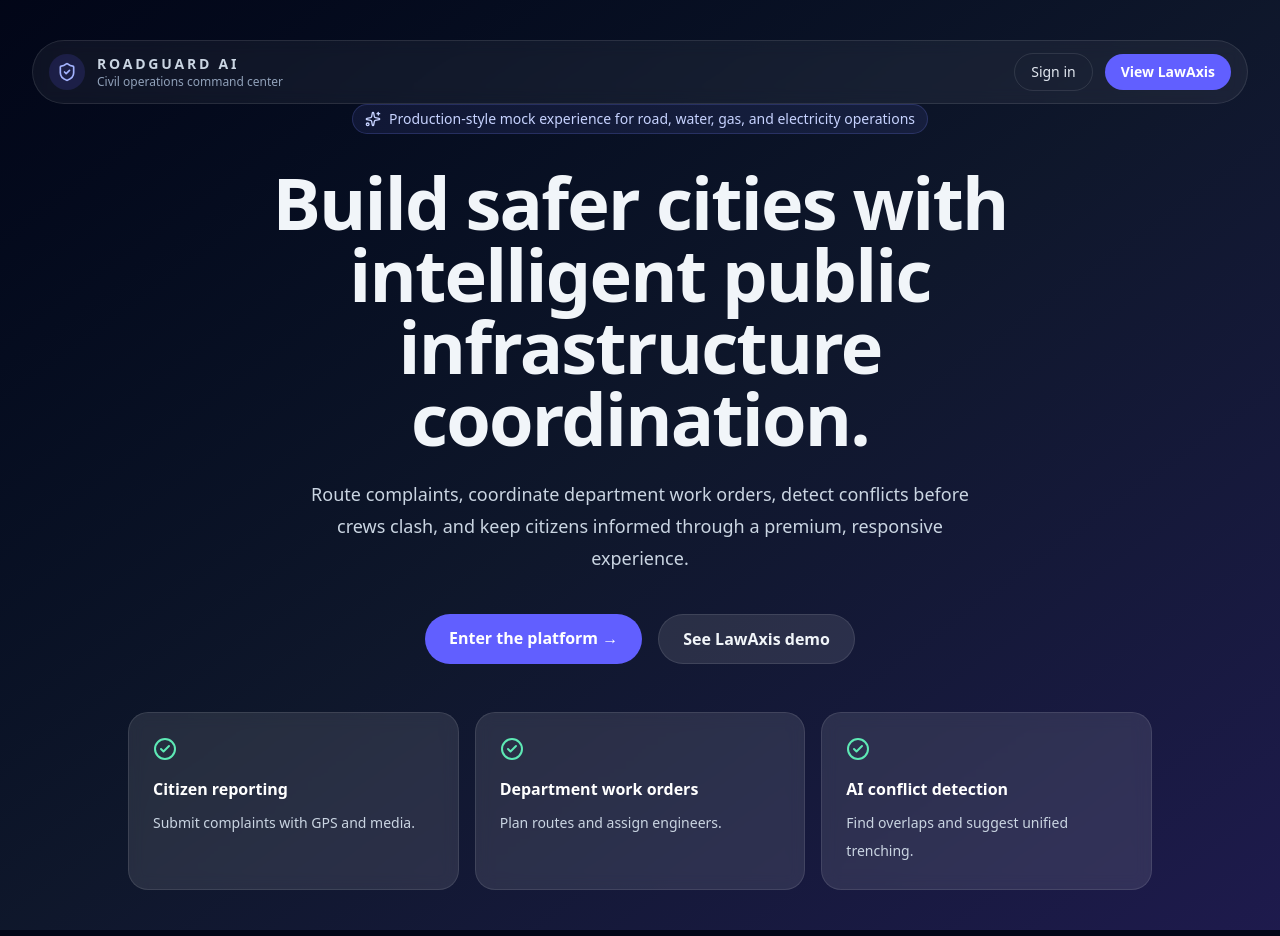
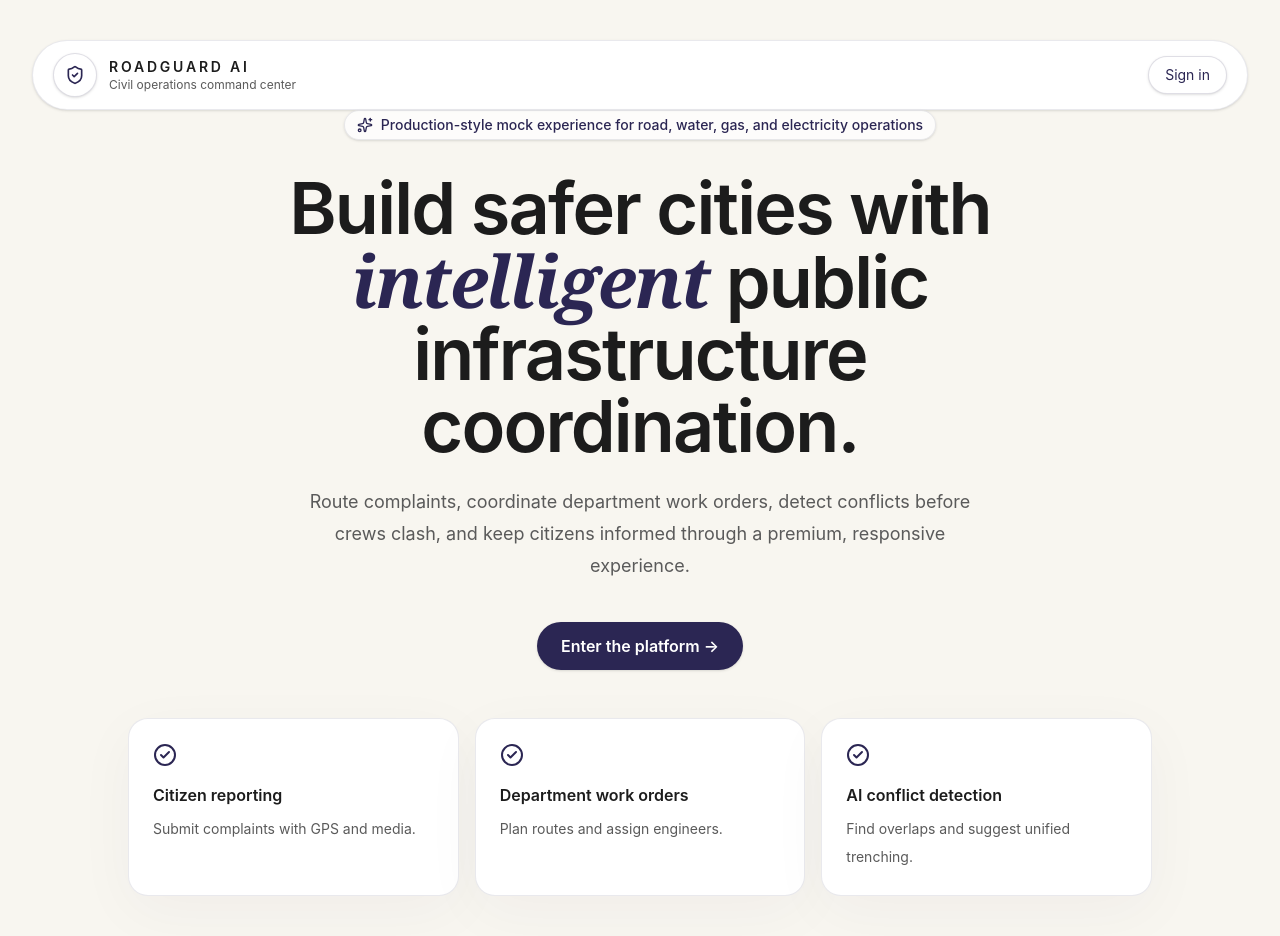
Before and after one commit to Code-Cool-2006/RoadGuardAI, a React (Vite) app: page / in a window 1280 px wide. Built offline with nearby package versions, Linux system fonts and the light colour scheme.

Commit message:
landingpage updated

```diff
--- a/src/pages/Landing.jsx
+++ b/src/pages/Landing.jsx
@@ -1,37 +1,41 @@
-import { ArrowRight, BadgeCheck, Building2, CheckCircle2, ShieldCheck, Sparkles } from 'lucide-react';
+import { ArrowRight, BadgeCheck, CheckCircle2, ShieldCheck, Sparkles } from 'lucide-react';
 import { Link } from 'react-router-dom';
 
 export default function Landing() {
   return (
-    <div className="min-h-screen bg-gradient-to-br from-slate-950 via-slate-900 to-indigo-950 text-slate-100">
+    <div className="min-h-screen bg-[#F8F6F0] text-[#1C1C1C] font-sans">
       <section className="mx-auto flex min-h-screen max-w-7xl flex-col px-6 py-10 lg:px-8">
-        <header className="flex items-center justify-between rounded-full border border-white/10 bg-white/5 px-4 py-3 backdrop-blur">
+        <header className="flex items-center justify-between rounded-full border border-[#2B2653]/10 bg-white px-5 py-3 shadow-sm">
           <div className="flex items-center gap-3">
-            <div className="rounded-full bg-indigo-500/15 p-2"><ShieldCheck className="h-5 w-5 text-indigo-300" /></div>
+            <div className="flex h-11 w-11 items-center justify-center rounded-full border border-[#2B2653]/15 bg-white shadow-sm">
+              <ShieldCheck className="h-5 w-5 text-[#2B2653]" />
+            </div>
             <div>
-              <p className="text-sm font-semibold tracking-[0.2em] text-slate-300 uppercase">RoadGuard AI</p>
-              <p className="text-xs text-slate-400">Civil operations command center</p>
+              <p className="text-sm font-semibold tracking-[0.2em] text-[#1C1C1C] uppercase">RoadGuard AI</p>
+              <p className="text-xs text-[#5A5A5A]">Civil operations command center</p>
             </div>
           </div>
           <div className="flex items-center gap-3">
-            <Link to="/login" className="rounded-full border border-white/10 px-4 py-2 text-sm text-slate-200 transition hover:bg-white/10">Sign in</Link>
-            <Link to="/lawaxis" className="rounded-full bg-indigo-500 px-4 py-2 text-sm font-semibold text-white transition hover:bg-indigo-400">View LawAxis</Link>
+            <Link to="/login" className="rounded-full border border-[#2B2653]/15 bg-white px-4 py-2 text-sm text-[#2B2653] transition hover:bg-[#2B2653]/5 shadow-sm">
+              Sign in
+            </Link>
           </div>
         </header>
 
         <div className="flex flex-1 flex-col items-center justify-center text-center">
-          <div className="inline-flex items-center gap-2 rounded-full border border-indigo-400/20 bg-indigo-400/10 px-3 py-1 text-sm text-indigo-200">
-            <Sparkles className="h-4 w-4" /> Production-style mock experience for road, water, gas, and electricity operations
+          <div className="inline-flex items-center gap-2 rounded-full border border-[#2B2653]/10 bg-white/70 px-3 py-1 text-sm text-[#2B2653] font-medium shadow-sm">
+            <Sparkles className="h-4 w-4 text-[#2B2653]" /> Production-style mock experience for road, water, gas, and electricity operations
           </div>
           <h1 className="mt-8 max-w-4xl text-4xl font-semibold tracking-tight sm:text-5xl lg:text-7xl">
-            Build safer cities with intelligent public infrastructure coordination.
+            Build safer cities with <span className="font-serif italic text-[#2B2653]">intelligent</span> public infrastructure coordination.
           </h1>
-          <p className="mt-6 max-w-2xl text-lg leading-8 text-slate-300">
+          <p className="mt-6 max-w-2xl text-lg leading-8 text-[#5A5A5A]">
             Route complaints, coordinate department work orders, detect conflicts before crews clash, and keep citizens informed through a premium, responsive experience.
           </p>
           <div className="mt-10 flex flex-wrap justify-center gap-4">
-            <Link to="/login" className="rounded-full bg-indigo-500 px-6 py-3 font-semibold text-white transition hover:bg-indigo-400">Enter the platform →</Link>
-            <Link to="/lawaxis" className="rounded-full border border-white/10 bg-white/10 px-6 py-3 font-semibold text-slate-100 transition hover:bg-white/20">See LawAxis demo</Link>
+            <Link to="/login" className="rounded-full bg-[#2B2653] px-6 py-3 font-semibold text-white transition hover:opacity-90 shadow-sm">
+              Enter the platform →
+            </Link>
           </div>
           <div className="mt-12 grid w-full max-w-5xl gap-4 md:grid-cols-3">
             {[
@@ -39,10 +43,10 @@ export default function Landing() {
               ['Department work orders', 'Plan routes and assign engineers.'],
               ['AI conflict detection', 'Find overlaps and suggest unified trenching.'],
             ].map(([title, description]) => (
-              <div key={title} className="rounded-[20px] border border-white/10 bg-white/10 p-6 text-left backdrop-blur">
-                <CheckCircle2 className="h-6 w-6 text-emerald-300" />
-                <p className="mt-4 font-semibold text-white">{title}</p>
-                <p className="mt-2 text-sm leading-7 text-slate-300">{description}</p>
+              <div key={title} className="rounded-[20px] border border-[#2B2653]/10 bg-white p-6 text-left shadow-[0_15px_60px_rgba(43,38,83,0.04)]">
+                <CheckCircle2 className="h-6 w-6 text-[#2B2653]" />
+                <p className="mt-4 font-semibold text-[#1C1C1C]">{title}</p>
+                <p className="mt-2 text-sm leading-7 text-[#5A5A5A]">{description}</p>
               </div>
             ))}
           </div>
```
